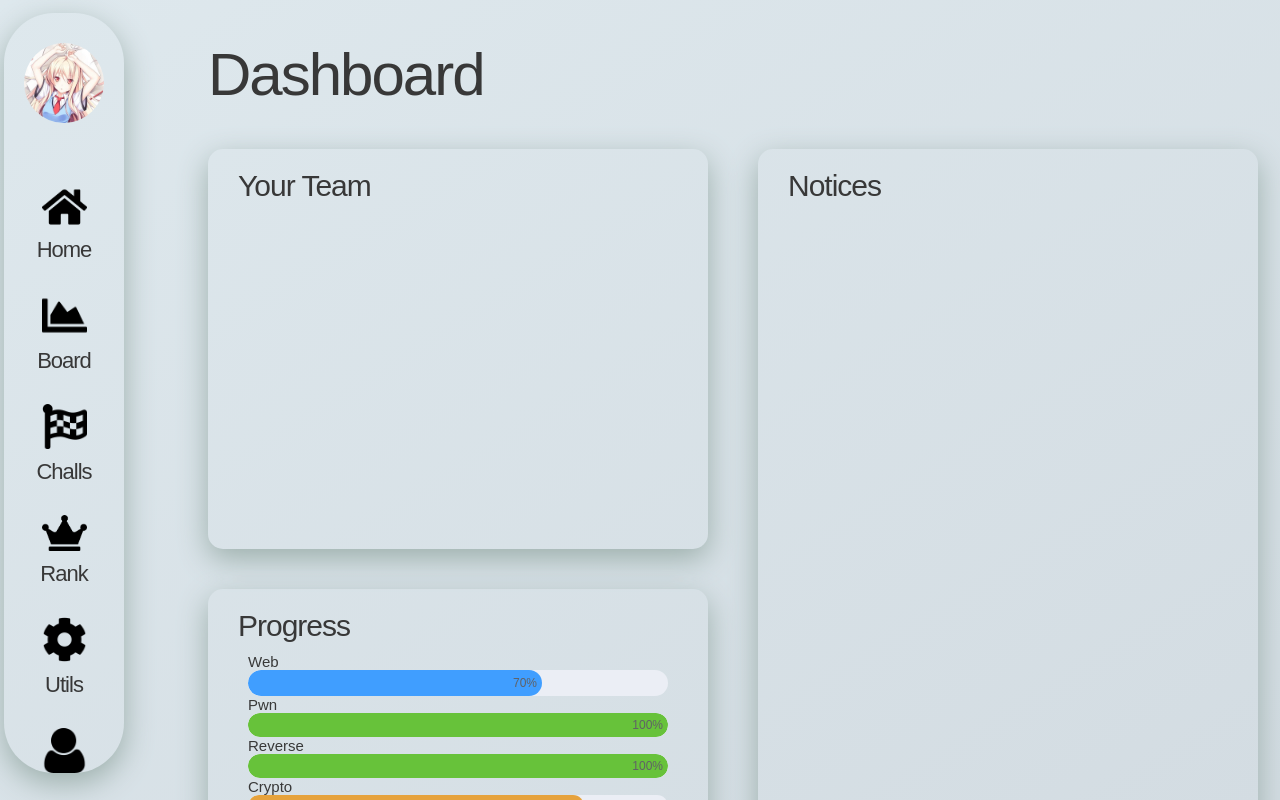
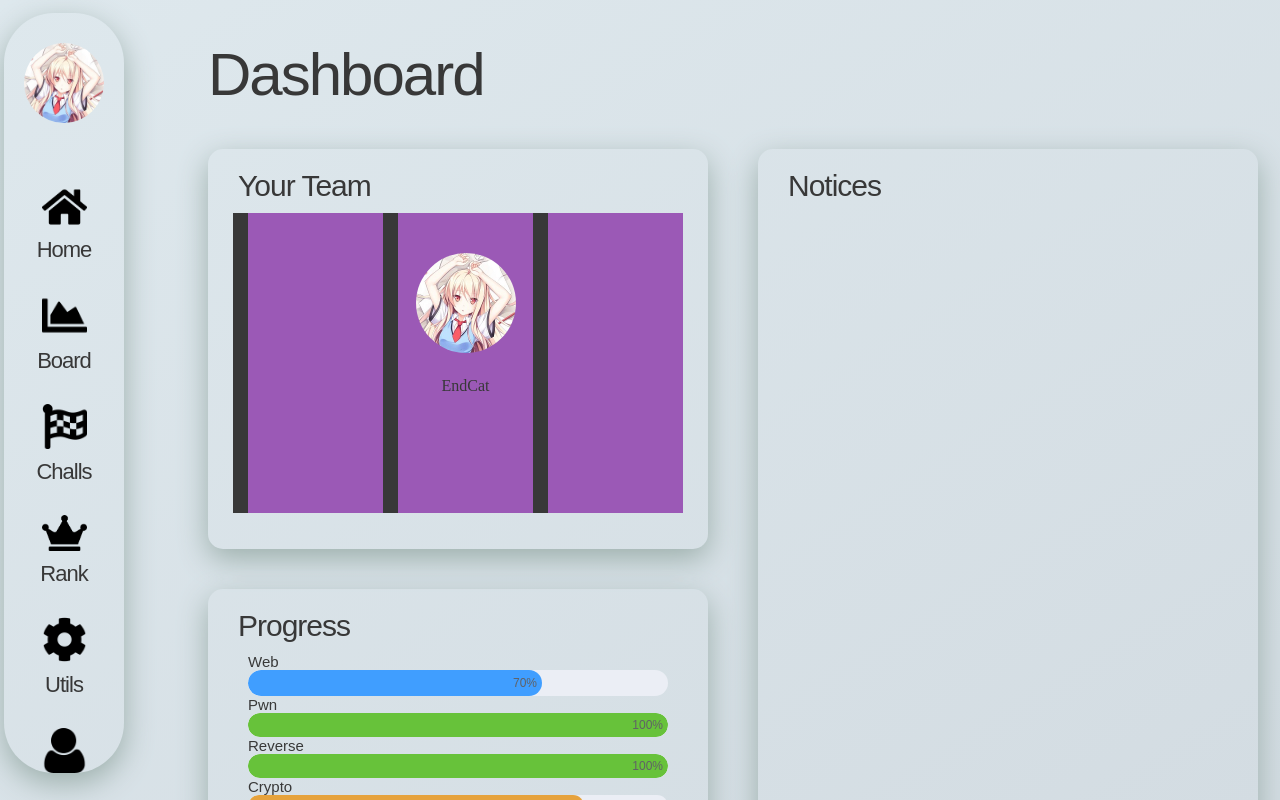
Before and after one commit to Endcat/ciscn-ctfplatform, a Vue app: page /dashboard in a window 1280 px wide. Built offline with nearby package versions, Linux system fonts and the light colour scheme.

Commit message:
dashboard update *team info structure init

```diff
--- /dev/null
+++ b/src/components/teamBoard.vue
@@ -0,0 +1,70 @@
+<template>
+    <div id="team-board">
+<!--        team-board wrapper-->
+        <div class="team-board-block" id="team-board-left">
+
+        </div>
+        <div class="team-board-block" id="team-board-middle">
+            <ul class="team-info-wrapper">
+                <li >
+                    <img id="team-avatar" src="@/assets/mashirosmall.jpg" alt="team-avatar">
+                </li>
+                <li id="team-id">
+                    EndCat
+                </li>
+            </ul>
+        </div>
+        <div class="team-board-block" id="team-board-right">
+
+        </div>
+    </div>
+</template>
+
+<script>
+    export default {
+        name: "teamBoard"
+    }
+</script>
+
+<style scoped>
+    #team-id{
+
+    }
+    .team-info-wrapper{
+        text-align: center;
+        list-style: none;
+        margin-top: 40px;
+
+    }
+    .team-info-wrapper li{
+        margin-top: 20px;
+    }
+    #team-avatar{
+        position: relative;
+        width: 100px;
+        border-radius: 50px;
+        margin: 0 auto;
+        transition: all 1s ease-in-out;
+
+    }
+    #team-avatar:hover{
+        transform: rotate(360deg);
+    }
+
+    .team-board-block{
+        position: relative;
+        float: left;
+        margin-left: 15px;
+        width: 30%;
+        height: 100%;
+        background: #9b59b6;
+    }
+
+    #team-board{
+        position: relative;
+        width: 90%;
+        height: 300px;
+        margin: 10px auto;
+        background: #383838;
+    }
+</style>
--- a/src/views/Dashboard.vue
+++ b/src/views/Dashboard.vue
@@ -6,6 +6,8 @@
                 <div class="title team-board-title">
                     Your Team
                 </div>
+<!--                TO DO Team display layout-->
+                <team-board></team-board>
             </div>
             <div :style="$store.state.activeScheme.boxShadow" class="team-stat">
                 <div class="title team-stat-title">
@@ -26,9 +28,10 @@
 
 <script>
     import ChallStat from "../components/challStat";
+    import TeamBoard from "../components/teamBoard";
     export default {
         name: "Dashboard",
-        components: {ChallStat}
+        components: {TeamBoard, ChallStat}
     }
 </script>
 
```
